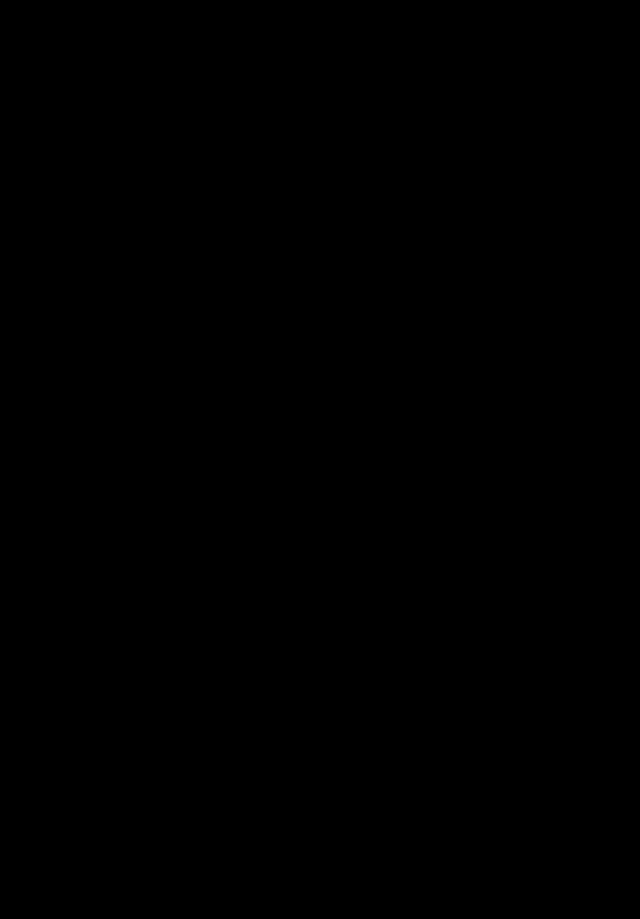
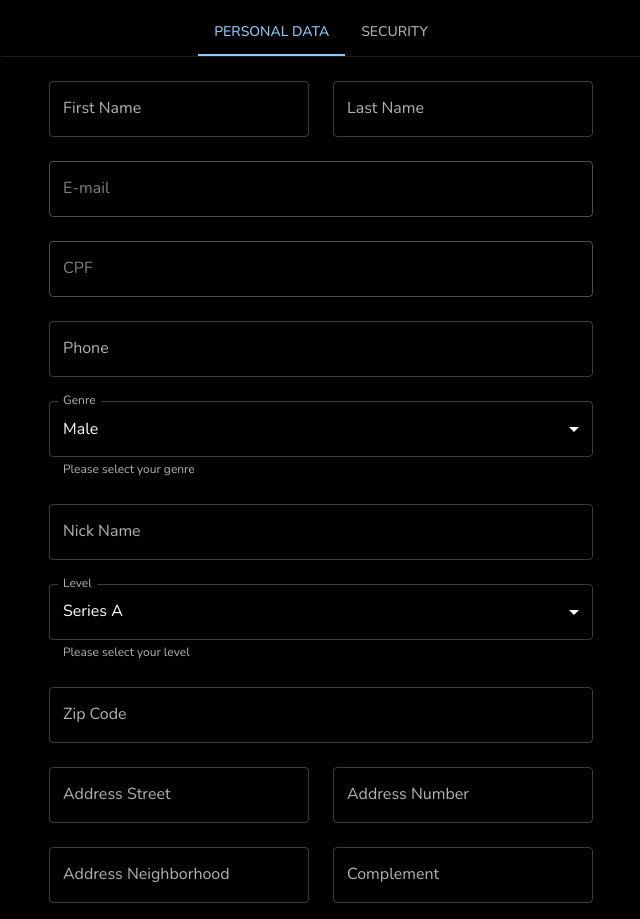
Before and after one commit to devRafaCoelho/flag, a React (Vite) app: page /myAccount in a window 1280 px wide. Shown: the part 200-1119 px from the top of the page, without its empty margins (319-959 px from the left). Before the commit the page ends 800 px from the top, so only its background shows below. Built offline with nearby package versions, Linux system fonts and the light colour scheme.

Commit message:
created my account page

```diff
--- /dev/null
+++ b/src/components/Forms/PersonalDataForm/index.tsx
@@ -0,0 +1,249 @@
+import { Button, Container, Grid, TextField } from '@mui/material';
+import MenuItem from '@mui/material/MenuItem';
+
+export default function PersonalDataForm() {
+  const genres = [
+    {
+      value: 'Male',
+      label: 'Male'
+    },
+    {
+      value: 'Female',
+      label: 'Female'
+    }
+  ];
+
+  const levels = [
+    {
+      value: 'Series A',
+      label: 'Series A'
+    },
+    {
+      value: 'Series B',
+      label: 'Series B'
+    },
+    {
+      value: 'Series C',
+      label: 'Series C'
+    }
+  ];
+
+  const countryStates = [
+    {
+      value: 'Acre',
+      label: 'AC'
+    },
+    {
+      value: 'Alagoas',
+      label: 'AL'
+    },
+    {
+      value: 'Amapá',
+      label: 'AP'
+    },
+    {
+      value: 'Amazonas',
+      label: 'AM'
+    },
+    {
+      value: 'Bahia',
+      label: 'BA'
+    },
+    {
+      value: 'Ceará',
+      label: 'CE'
+    },
+    {
+      value: 'Distrito Federal',
+      label: 'DF'
+    },
+    {
+      value: 'Espírito Santo',
+      label: 'ES'
+    },
+    {
+      value: 'Goiás',
+      label: 'GO'
+    },
+    {
+      value: 'Maranhão',
+      label: 'MA'
+    },
+    {
+      value: 'Mato Grosso',
+      label: 'MT'
+    },
+    {
+      value: 'Mato Grosso do Sul',
+      label: 'MS'
+    },
+    {
+      value: 'Minas Gerais',
+      label: 'MG'
+    },
+    {
+      value: 'Pará',
+      label: 'PA'
+    },
+    {
+      value: 'Paraíba',
+      label: 'PB'
+    },
+    {
+      value: 'Paraná',
+      label: 'PR'
+    },
+    {
+      value: 'Pernambuco',
+      label: 'PE'
+    },
+    {
+      value: 'Piauí',
+      label: 'PI'
+    },
+    {
+      value: 'Rio de Janeiro',
+      label: 'RJ'
+    },
+    {
+      value: 'Rio Grande do Norte',
+      label: 'RN'
+    },
+    {
+      value: 'Rio Grande do Sul',
+      label: 'RS'
+    },
+    {
+      value: 'Rondônia',
+      label: 'RO'
+    },
+    {
+      value: 'Roraima',
+      label: 'RR'
+    },
+    {
+      value: 'Santa Catarina',
+      label: 'SC'
+    },
+    {
+      value: 'São Paulo',
+      label: 'SP'
+    },
+    {
+      value: 'Sergipe',
+      label: 'SE'
+    },
+    {
+      value: 'Tocantins',
+      label: 'TO'
+    }
+  ];
+
+  return (
+    <Container component="form" maxWidth="sm">
+      <Grid container spacing={3}>
+        <Grid item sm={6} xs={12}>
+          <TextField label="First Name" variant="outlined" fullWidth />
+        </Grid>
+
+        <Grid item sm={6} xs={12}>
+          <TextField label="Last Name" variant="outlined" fullWidth />
+        </Grid>
+
+        <Grid item xs={12}>
+          <TextField label="E-mail" variant="outlined" fullWidth disabled />
+        </Grid>
+
+        <Grid item xs={12}>
+          <TextField label="CPF" variant="outlined" fullWidth disabled />
+        </Grid>
+
+        <Grid item xs={12}>
+          <TextField label="Phone" variant="outlined" fullWidth />
+        </Grid>
+
+        <Grid item xs={12}>
+          <TextField
+            fullWidth
+            select
+            label="Genre"
+            defaultValue="Male"
+            helperText="Please select your genre"
+          >
+            {genres.map((option) => (
+              <MenuItem key={option.value} value={option.value}>
+                {option.label}
+              </MenuItem>
+            ))}
+          </TextField>
+        </Grid>
+
+        <Grid item xs={12}>
+          <TextField label="Nick Name" variant="outlined" fullWidth />
+        </Grid>
+
+        <Grid item xs={12}>
+          <TextField
+            fullWidth
+            select
+            label="Level"
+            defaultValue="Series A"
+            helperText="Please select your level"
+          >
+            {levels.map((option) => (
+              <MenuItem key={option.value} value={option.value}>
+                {option.label}
+              </MenuItem>
+            ))}
+          </TextField>
+        </Grid>
+
+        <Grid item xs={12}>
+          <TextField label="Zip Code" variant="outlined" fullWidth />
+        </Grid>
+
+        <Grid item sm={6} xs={12}>
+          <TextField label="Address Street" variant="outlined" fullWidth />
+        </Grid>
+
+        <Grid item sm={6} xs={12}>
+          <TextField label="Address Number" variant="outlined" fullWidth />
+        </Grid>
+
+        <Grid item sm={6} xs={12}>
+          <TextField label="Address Neighborhood" variant="outlined" fullWidth />
+        </Grid>
+
+        <Grid item sm={6} xs={12}>
+          <TextField label="Complement" variant="outlined" fullWidth />
+        </Grid>
+
+        <Grid item sm={6} xs={12}>
+          <TextField label="City" variant="outlined" fullWidth />
+        </Grid>
+
+        <Grid item sm={6} xs={12}>
+          <TextField
+            fullWidth
+            select
+            label="UF"
+            defaultValue="Bahia"
+            helperText="Please select your state"
+          >
+            {countryStates.map((option) => (
+              <MenuItem key={option.value} value={option.value}>
+                {option.label}
+              </MenuItem>
+            ))}
+          </TextField>
+        </Grid>
+
+        <Grid item xs={12}>
+          <Button variant="contained" size="large" type="submit" fullWidth>
+            UPDATE DATA
+          </Button>
+        </Grid>
+      </Grid>
+    </Container>
+  );
+}
--- /dev/null
+++ b/src/components/Forms/SecurityForm/index.tsx
@@ -0,0 +1,27 @@
+import { Button, Container, Grid, TextField } from '@mui/material';
+
+export default function SecurityForm() {
+  return (
+    <Container component="form" maxWidth="sm">
+      <Grid container spacing={3}>
+        <Grid item xs={12}>
+          <TextField label="Current Password" variant="outlined" fullWidth />
+        </Grid>
+
+        <Grid item xs={12}>
+          <TextField label="New Password" variant="outlined" fullWidth />
+        </Grid>
+
+        <Grid item xs={12}>
+          <TextField label="Confirm New Password" variant="outlined" fullWidth />
+        </Grid>
+
+        <Grid item xs={12}>
+          <Button variant="contained" size="large" type="submit" fullWidth>
+            UPDATE PASSWORD
+          </Button>
+        </Grid>
+      </Grid>
+    </Container>
+  );
+}
--- /dev/null
+++ b/src/components/Modals/DeleteAccountModal/index.tsx
@@ -0,0 +1,54 @@
+import DeleteIcon from '@mui/icons-material/Delete';
+import Button from '@mui/material/Button';
+import Dialog from '@mui/material/Dialog';
+import DialogActions from '@mui/material/DialogActions';
+import DialogTitle from '@mui/material/DialogTitle';
+import Slide from '@mui/material/Slide';
+import { TransitionProps } from '@mui/material/transitions';
+import * as React from 'react';
+
+const Transition = React.forwardRef(function Transition(
+  props: TransitionProps & {
+    children: React.ReactElement<any, any>;
+  },
+  ref: React.Ref<unknown>
+) {
+  return <Slide direction="up" ref={ref} {...props} />;
+});
+
+export default function DeleteAccountModal() {
+  const [open, setOpen] = React.useState(false);
+
+  const handleClickOpen = () => {
+    setOpen(true);
+  };
+
+  const handleClose = () => {
+    setOpen(false);
+  };
+
+  return (
+    <React.Fragment>
+      <Button variant="outlined" onClick={handleClickOpen} sx={{ mb: 2 }}>
+        CLOSE ACCOUNT
+      </Button>
+
+      <Dialog
+        open={open}
+        TransitionComponent={Transition}
+        keepMounted
+        onClose={handleClose}
+        aria-describedby="alert-dialog-slide-description"
+      >
+        <DialogTitle>{'Do you really want to close your account?'}</DialogTitle>
+
+        <DialogActions>
+          <Button onClick={handleClose} startIcon={<DeleteIcon />}>
+            Close
+          </Button>
+          <Button onClick={handleClose}>Cancel</Button>
+        </DialogActions>
+      </Dialog>
+    </React.Fragment>
+  );
+}
--- /dev/null
+++ b/src/components/MyAccountTabs/index.tsx
@@ -0,0 +1,66 @@
+import * as React from 'react';
+import Tabs from '@mui/material/Tabs';
+import Tab from '@mui/material/Tab';
+import Typography from '@mui/material/Typography';
+import Box from '@mui/material/Box';
+import PersonalDataForm from '../Forms/PersonalDataForm';
+import SecurityForm from '../Forms/SecurityForm';
+
+interface TabPanelProps {
+  children?: React.ReactNode;
+  index: number;
+  value: number;
+}
+
+function CustomTabPanel(props: TabPanelProps) {
+  const { children, value, index, ...other } = props;
+
+  return (
+    <div
+      role="tabpanel"
+      hidden={value !== index}
+      id={`simple-tabpanel-${index}`}
+      aria-labelledby={`simple-tab-${index}`}
+      {...other}
+    >
+      {value === index && (
+        <Box sx={{ p: 3 }}>
+          <Typography>{children}</Typography>
+        </Box>
+      )}
+    </div>
+  );
+}
+
+function a11yProps(index: number) {
+  return {
+    id: `simple-tab-${index}`,
+    'aria-controls': `simple-tabpanel-${index}`
+  };
+}
+
+export default function MyAccountTabs() {
+  const [value, setValue] = React.useState(0);
+
+  const handleChange = (_event: React.SyntheticEvent, newValue: number) => {
+    setValue(newValue);
+  };
+
+  return (
+    <Box sx={{ width: { md: '50%', sm: '100%' } }}>
+      <Box sx={{ borderBottom: 1, borderColor: 'divider' }}>
+        <Tabs value={value} onChange={handleChange} aria-label="basic tabs example" centered>
+          <Tab label="Personal Data" {...a11yProps(0)} />
+          <Tab label="Security" {...a11yProps(1)} />
+        </Tabs>
+      </Box>
+
+      <CustomTabPanel value={value} index={0}>
+        <PersonalDataForm />
+      </CustomTabPanel>
+      <CustomTabPanel value={value} index={1}>
+        <SecurityForm />
+      </CustomTabPanel>
+    </Box>
+  );
+}
--- a/src/pages/MyAccount/index.tsx
+++ b/src/pages/MyAccount/index.tsx
@@ -1,11 +1,29 @@
-import { Typography } from '@mui/material';
+import { Box, Typography } from '@mui/material';
 import Header from '../../components/Header';
+import MyAccountTabs from '../../components/MyAccountTabs';
+import DeleteAccountModal from '../../components/Modals/DeleteAccountModal';
 
 export default function MyAccount() {
   return (
     <>
       <Header />
-      <Typography variant="h3">MyAccount</Typography>
+
+      <Box
+        sx={{
+          mt: 8,
+          display: 'flex',
+          flexDirection: 'column',
+          alignItems: 'center'
+        }}
+      >
+        <Typography variant="h3" align="center" mb={2}>
+          Manage your data
+        </Typography>
+
+        <MyAccountTabs />
+
+        <DeleteAccountModal />
+      </Box>
     </>
   );
 }
```
